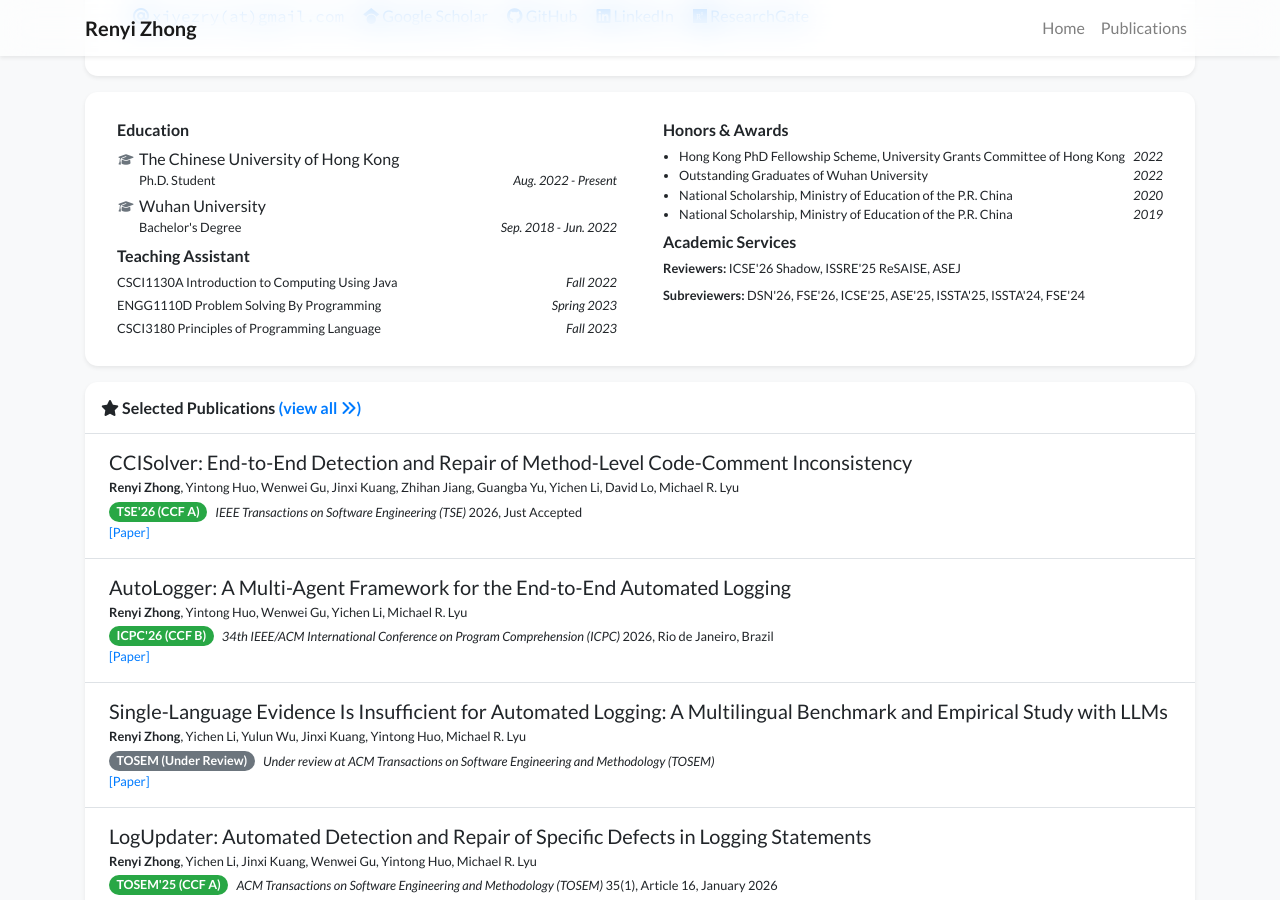
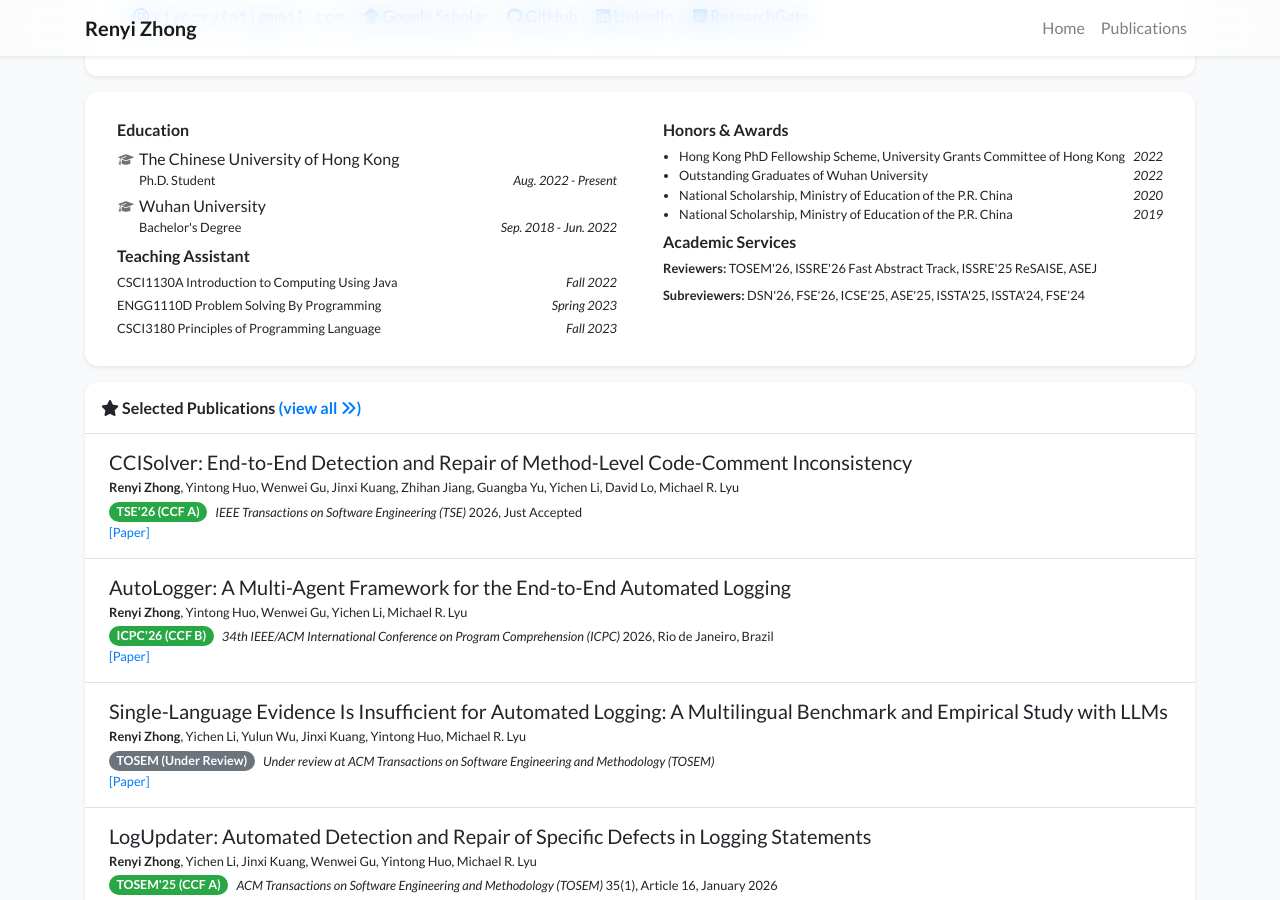
Before and after one commit to xiyezry/xiyezry.github.io, a Jekyll site: the page built from index_layout2.html, in a window 1280 px wide and 900 px high, scrolled down 405 px. Built offline with Jekyll 4.4.1, drawn with Linux system fonts in a browser that asks for light colours; nearby versions of some CDN libraries; a style sheet for code colours, icons or effects is not loaded.

Commit message:
Update reviewer service venues

```diff
--- a/_data/profile.yml
+++ b/_data/profile.yml
@@ -48,7 +48,7 @@ awards:
 
 services:
 - role: Reviewers
-  venues: "ICSE'26 Shadow, ISSRE'25 ReSAISE, ASEJ"
+  venues: "TOSEM'26, ISSRE'26 Fast Abstract Track, ISSRE'25 ReSAISE, ASEJ"
 - role: Subreviewers
   venues: "DSN'26, FSE'26, ICSE'25, ASE'25, ISSTA'25, ISSTA'24, FSE'24"
 
```
